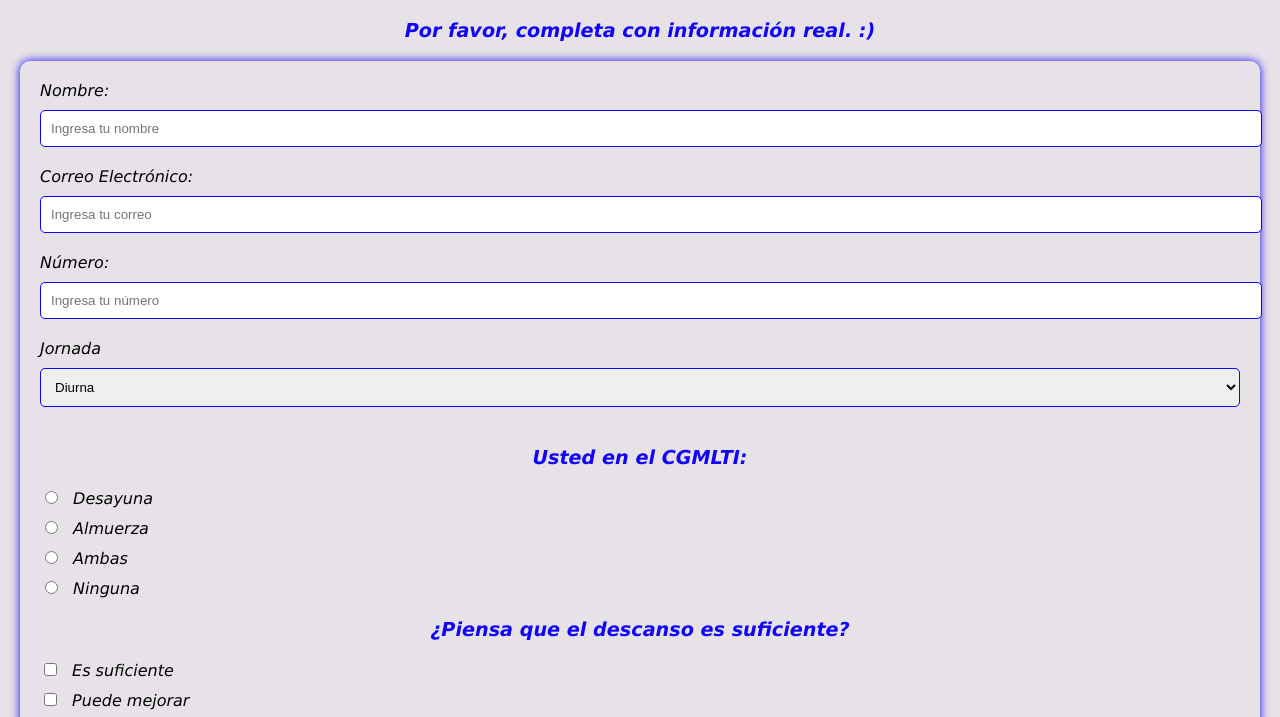
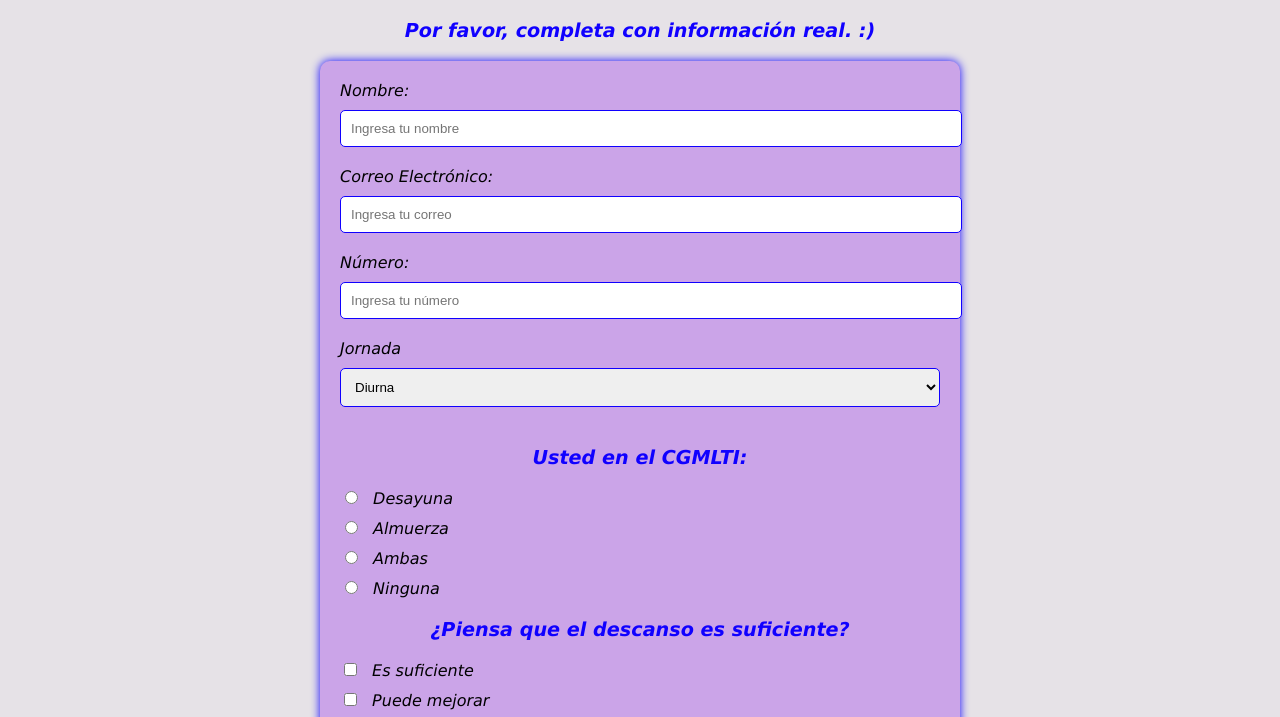
Before and after one commit to Santi-08/Form2, a plain HTML site: page index.html in a window 1280 px wide. Shown: the part 82-799 px from the top of the page. Drawn offline with Linux system fonts and the light colour scheme.

Commit message:
Cambios2.0

```diff
--- a/styles.css
+++ b/styles.css
@@ -21,7 +21,7 @@ p {
 }
 
 form {
-    background-color: red
+    background-color: rgb(203, 164, 232);
     max-width: 600px;
     margin: 0 auto;
     padding: 20px;
```
